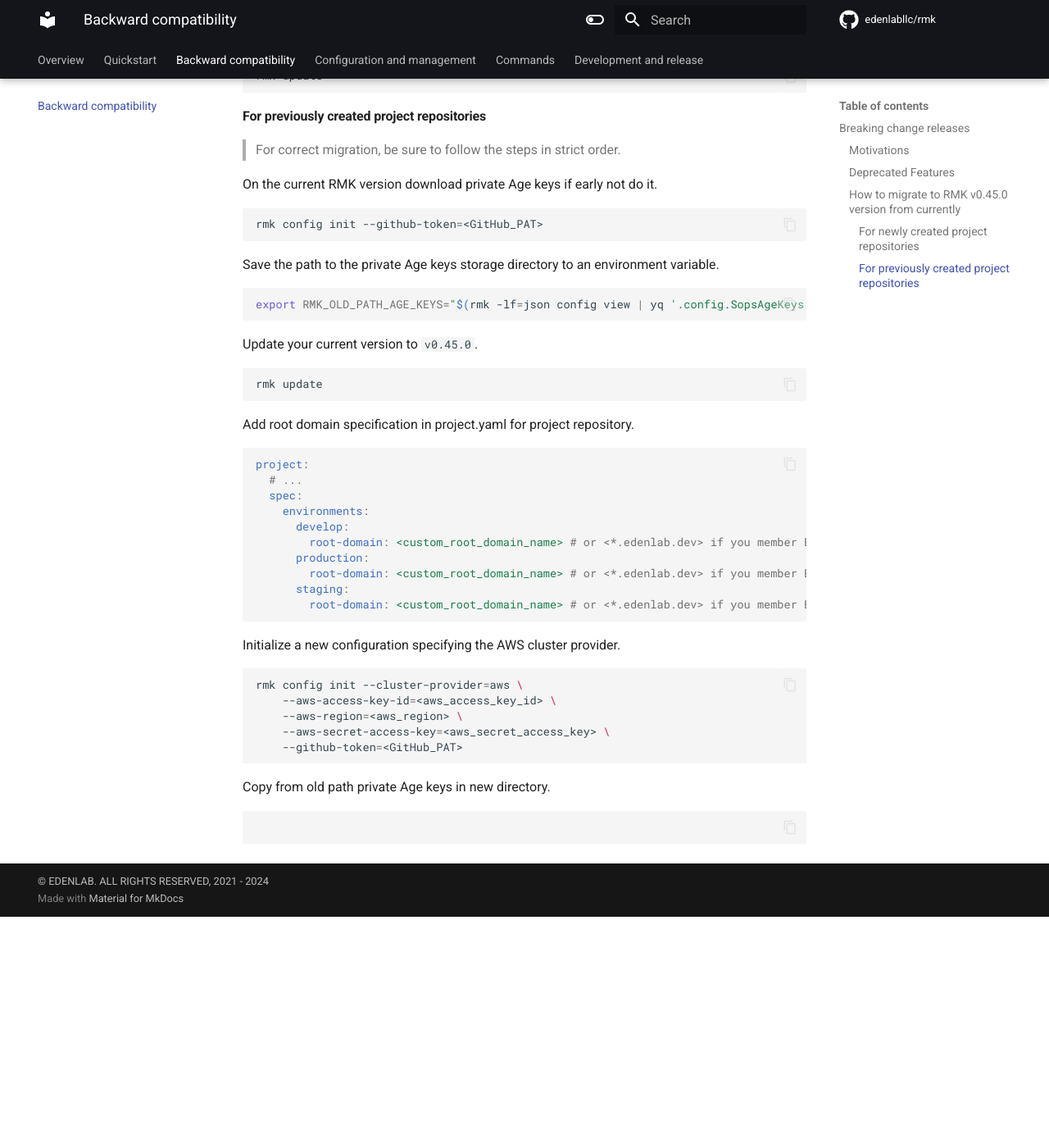
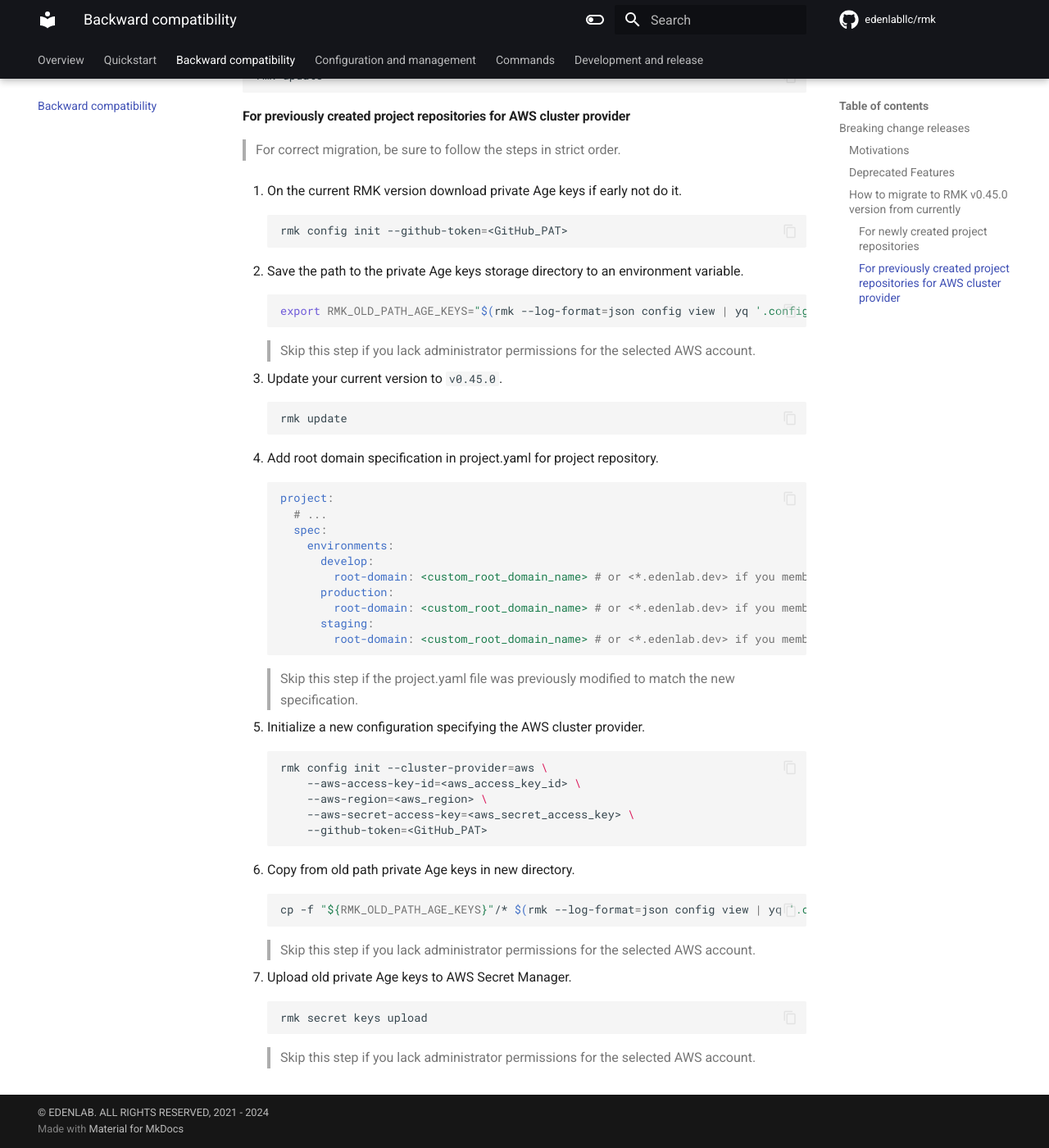
Before and after one commit to edenlabllc/rmk, an MkDocs documentation site: the page built from docs/backward-compatibility.md, in a window 1280 px wide and 1400 px high, scrolled down 2022 px. Shown: the whole window at 82% size. Built offline with MkDocs 1.6.1 and Material for MkDocs 9.7.7, drawn with Linux system fonts in a browser that asks for light colours; comment, search, counter and statistics services are not loaded; the version menu is left out; before the commit the page ends 3140 px from its top, so only the background shows below that.

Commit message:
#59 - refactoring backward compatibility

````diff
--- a/docs/backward-compatibility.md
+++ b/docs/backward-compatibility.md
@@ -73,56 +73,69 @@ Before performing actions via RMK with this project repository, simply update to
 rmk update
 ```
 
-#### For previously created project repositories
+#### For previously created project repositories for AWS cluster provider
 
 > For correct migration, be sure to follow the steps in strict order.
 
+1. On the current RMK version download private Age keys if early not do it.
 
-On the current RMK version download private Age keys if early not do it.
+   ```shell
+   rmk config init --github-token=<GitHub_PAT>
+   ```
 
-```shell
-rmk config init --github-token=<GitHub_PAT>
-```
+2. Save the path to the private Age keys storage directory to an environment variable.
 
-Save the path to the private Age keys storage directory to an environment variable.
+   ```shell
+   export RMK_OLD_PATH_AGE_KEYS="$(rmk --log-format=json config view | yq '.config.SopsAgeKeys')"
+   ```
 
-```shell
-export RMK_OLD_PATH_AGE_KEYS="$(rmk -lf=json config view | yq '.config.SopsAgeKeys')"
-```
+   > Skip this step if you lack administrator permissions for the selected AWS account.
 
-Update your current version to `v0.45.0`.
+3. Update your current version to `v0.45.0`.
 
-```shell
-rmk update
-```
+   ```shell
+   rmk update
+   ```
 
-Add root domain specification in project.yaml for project repository.
+4. Add root domain specification in project.yaml for project repository.
 
-```yaml
-project:
-  # ...
-  spec:
-    environments:
-      develop:
-        root-domain: <custom_root_domain_name> # or <*.edenlab.dev> if you member Edenlab team
-      production:
-        root-domain: <custom_root_domain_name> # or <*.edenlab.dev> if you member Edenlab team
-      staging:
-        root-domain: <custom_root_domain_name> # or <*.edenlab.dev> if you member Edenlab team
-```
+   ```yaml
+   project:
+     # ...
+     spec:
+       environments:
+         develop:
+           root-domain: <custom_root_domain_name> # or <*.edenlab.dev> if you member Edenlab team
+         production:
+           root-domain: <custom_root_domain_name> # or <*.edenlab.dev> if you member Edenlab team
+         staging:
+           root-domain: <custom_root_domain_name> # or <*.edenlab.dev> if you member Edenlab team
+   ```
 
-Initialize a new configuration specifying the AWS cluster provider.
+   > Skip this step if the project.yaml file was previously modified to match the new specification.
 
-```shell
-rmk config init --cluster-provider=aws \
-    --aws-access-key-id=<aws_access_key_id> \
-    --aws-region=<aws_region> \
-    --aws-secret-access-key=<aws_secret_access_key> \
-    --github-token=<GitHub_PAT>
-```
+5. Initialize a new configuration specifying the AWS cluster provider.
 
-Copy from old path private Age keys in new directory.
+   ```shell
+   rmk config init --cluster-provider=aws \
+       --aws-access-key-id=<aws_access_key_id> \
+       --aws-region=<aws_region> \
+       --aws-secret-access-key=<aws_secret_access_key> \
+       --github-token=<GitHub_PAT>
+   ```
 
-```shell
+6. Copy from old path private Age keys in new directory.
 
-```
+   ```shell
+   cp -f "${RMK_OLD_PATH_AGE_KEYS}"/* $(rmk --log-format=json config view | yq '.config.SopsAgeKeys')
+   ```
+
+   > Skip this step if you lack administrator permissions for the selected AWS account.
+
+7. Upload old private Age keys to AWS Secret Manager.
+
+   ```shell
+   rmk secret keys upload
+   ```
+
+   > Skip this step if you lack administrator permissions for the selected AWS account.
````
